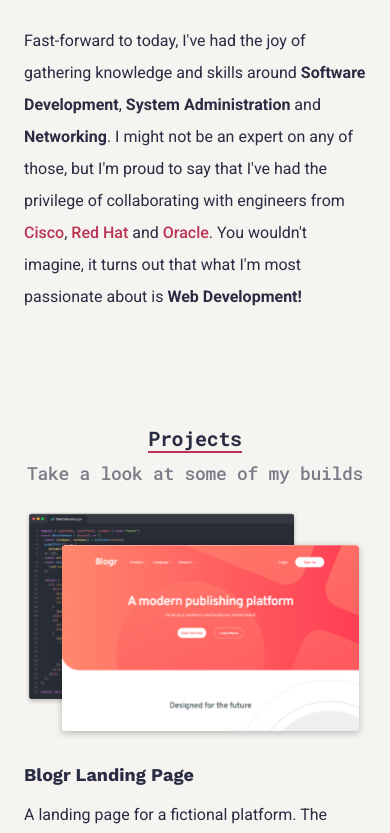
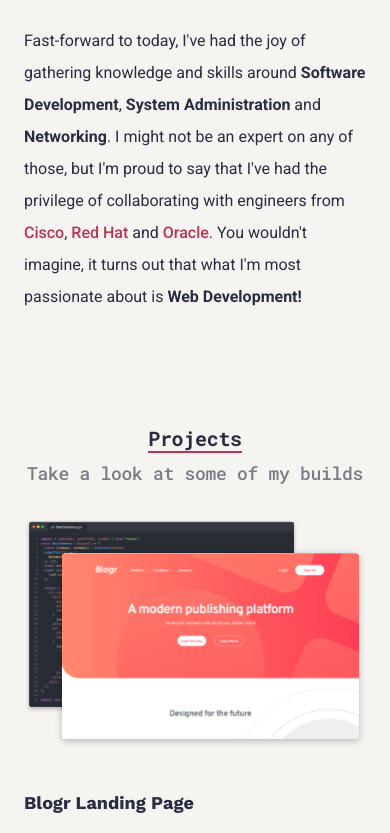
Before and after one commit to tttttt543/my-portfolio, a React (Vite) app: page / in a window 390 px wide. Shown: the part 1156-1989 px from the top of the page. Built offline with nearby package versions, Linux system fonts and the light colour scheme.

Commit message:
Target smaller screens
Override alignment

```diff
--- a/src/components/Projects/projects.css
+++ b/src/components/Projects/projects.css
@@ -163,15 +163,14 @@
     font-size: var(--fs-lg);
   }
   .projects-box {
-    gap: 3rem;
-    margin-block-start: -3.5rem;
+    gap: 3.5rem;
+    margin-block-start: -0.5rem;
   }
 
-  .projects-box .sample-box,
-  .projects-box .sample-box:nth-child(even) {
-    flex-direction: column-reverse;
-    position: relative;
+  .projects-box .sample-box {
+    display: grid;
   }
+
   .projects-box .sample-box {
     border-bottom: 1px solid var(--primary-450);
   }
@@ -179,9 +178,10 @@
     margin-inline: auto;
     padding-block-end: 1.5rem;
   }
-  .sample-box .image-box,
-  .sample-box .text-box {
-    flex: 0;
+  .sample-box .image-box {
+    grid-row: 1;
+    display: flex;
+    align-items: flex-end;
   }
 
   .sample-box .image-box .sample {
```
